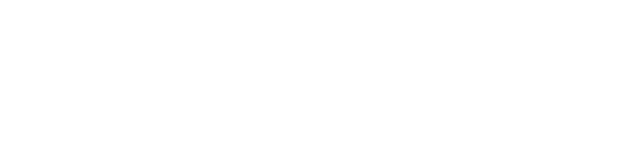
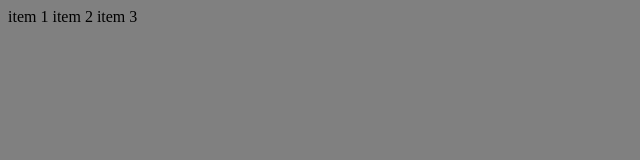
Before and after one commit to Somesh11097/practice, a plain HTML site: page day7(Display-layout,position)/index.html in a window 1280 px wide. Shown: the whole page, without its empty margins (0-640 px from the left). Drawn offline with Linux system fonts and the light colour scheme.

Commit message:
commit
Minor fix

```diff
--- a/day-6(css,comments)/styles.css
+++ b/day-6(css,comments)/styles.css
@@ -1,6 +1,7 @@
 body{
     background-color: gray;
-    background-image: url("https://www.google.com/imgres?imgurl=https%3A%2F%2Fdpwhatsapp.xyz%2Fwp-content%2Fuploads%2F2021%2F07%2FGoku-Profile-Pic.jpg&imgrefurl=https%3A%2F%2Fdpwhatsapp.xyz%2Fgoku-whatsapp-dp%2F&tbnid=GCiXHd4P6r-6hM&vet=12ahUKEwjB-Ojd3Zr4AhV-zaACHXGXDiEQMygBegUIARDgAQ..i&docid=PWmfuZa0kN-luM&w=1080&h=1300&q=goku%20images&ved=2ahUKEwjB-Ojd3Zr4AhV-zaACHXGXDiEQMygBegUIARDgAQ");
+    background-image: url();
+    6
 }
 
 
--- a/day7(Display-layout,position)/index.html
+++ b/day7(Display-layout,position)/index.html
@@ -5,9 +5,14 @@
     <meta http-equiv="X-UA-Compatible" content="IE=edge">
     <meta name="viewport" content="width=device-width, initial-scale=1.0">
     <title>Day-7</title>
-    <link rel="stylesheet" href="./styles.css">
+
 </head>
 <body>
 
+    <div>item 1</div>
+    <div>item 2</div>
+    <div>item 3</div>
+
+    <link rel="stylesheet" href="./styles1.css">
 </body>
 </html>
--- /dev/null
+++ b/day7(Display-layout,position)/styles1.css
@@ -0,0 +1,7 @@
+body{
+    background-color: gray;
+}
+
+div{
+    display:inline;
+}
```
Also changed, not shown: day7(Display-layout,position)/styles.css (deleted).
